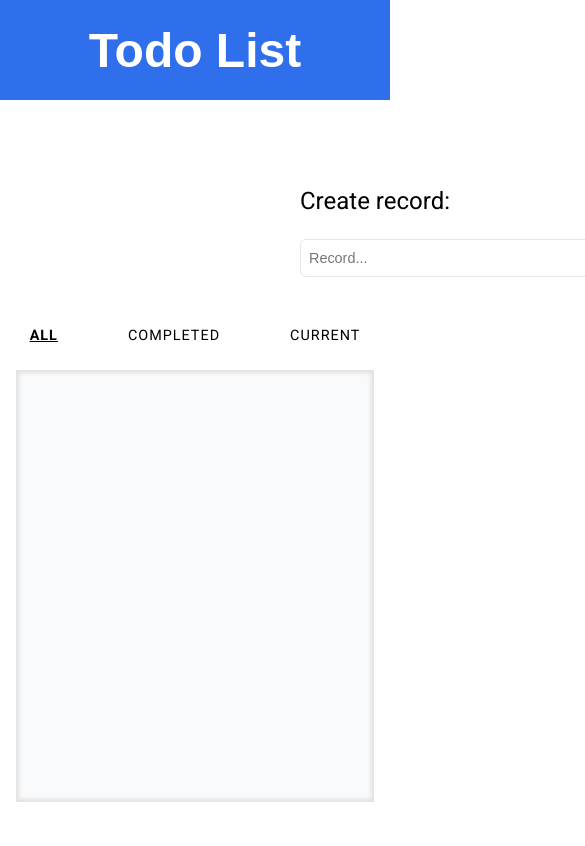
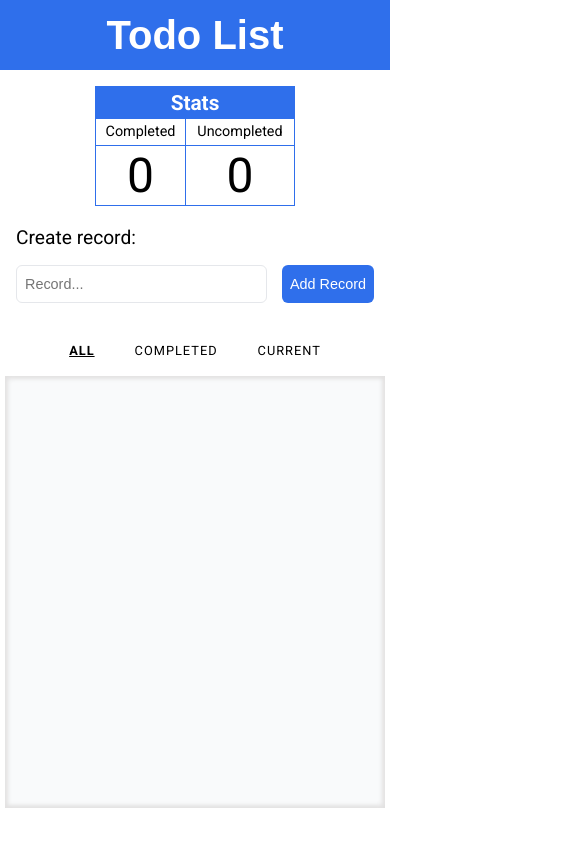
Before and after one commit to HeiPavel/todo_list_test, a Next.js app: page / in a window 390 px wide. Shown: the top 846 px of the page, 585 px wide, since content can reach past the window. Built offline with nearby package versions, Linux system fonts and the light colour scheme; a web font is replaced by a local one.

Commit message:
Add tablet and mobile design

```diff
--- a/app/[[...term]]/filter.module.scss
+++ b/app/[[...term]]/filter.module.scss
@@ -2,16 +2,27 @@
 @import '../styles/mixins';
 
 .records_container {
+  position: relative;
   padding-inline: 1rem;
   flex-grow: 1;
   @include flex(center);
   .records_list {
     flex: 0 1 600px;
     padding: 1rem;
-    max-height: 400px;
+    height: 400px;
     overflow-y: auto;
     background: $gray-records-bg-color;
     box-shadow: inset 3px 3px 4px #e2e1e1,
             inset -3px -3px 4px #e2e1e1;
   }
 }
+
+@media only screen and (max-width: 480px) {
+  .records_container {
+    padding-inline: 0.3rem;
+    min-height: 500px;
+    .records_list {
+      padding: 1rem 0.4rem;
+    }
+  }
+}
--- a/app/components/FilterLinks/links.module.scss
+++ b/app/components/FilterLinks/links.module.scss
@@ -26,3 +26,14 @@
     }
   }
 }
+
+@media only screen and (max-width: 480px) {
+  .nav {
+    height: 50px;
+    gap: 40px;
+    flex-shrink: 0;
+    a {
+      font-size: 0.8rem;
+    }
+  }
+}
--- a/app/components/Header/header.module.scss
+++ b/app/components/Header/header.module.scss
@@ -11,3 +11,12 @@
     font-size: 3rem;
   }
 }
+
+@media only screen and (max-width: 480px) {
+  .header {
+    height: 70px;
+    h1 {
+      font-size: 2.5rem;
+    }
+  }
+}
--- a/app/components/Note/note.module.scss
+++ b/app/components/Note/note.module.scss
@@ -57,10 +57,36 @@
   border-bottom: none;
 }
 
-.note:hover .note_icon svg {
-  color: $main-blue-color;
+@media (hover: hover) {
+  .note:hover .note_icon svg {
+    color: $main-blue-color;
+  }
+
+  .icon:hover {
+    background-color: $close-icon-hover-bg-color;
+  }
 }
 
-.icon:hover {
-  background-color: $close-icon-hover-bg-color;
+@media only screen and (max-width: 480px) {
+  .note {
+    padding-inline: 0.3rem 0.5rem;
+    gap: 0.7rem;
+    .text {
+      .title_container {
+        font-size: 0.9rem;
+        gap: 0.5rem;
+        .note_icon {
+          @include size(1.7rem, 1.7rem);
+        }
+      }
+      .status {
+        padding: 0.25rem;
+        font-size: 0.7rem;
+      }
+    }
+    .icon {
+      padding: 0.2rem;
+      @include size(1rem, 1rem);
+    }
+  }
 }
--- a/app/components/RecordForm/form.module.scss
+++ b/app/components/RecordForm/form.module.scss
@@ -63,3 +63,42 @@
     cursor: pointer;
   }
 }
+
+@media only screen and (max-width: 1200px) {
+  .form {
+    padding-top: 1rem;
+    height: unset;
+    @include flex(normal, center, column-reverse);
+    gap: 20px;
+    .label_container {
+      align-self: unset;
+      justify-self: unset;
+    }
+  }
+}
+
+@media only screen and (max-width: 768px) {
+  .form {
+    .label_container {
+      width: 450px;
+    }
+  }
+}
+
+@media only screen and (max-width: 480px) {
+  .form {
+    padding-inline: 1rem;
+    .label_container {
+      width: 100%;
+      label {
+        font-size: 1.2rem;
+        padding-bottom: 0.5rem;
+      }
+    }
+    button {
+      font-size: 0.9rem;
+      padding-inline: 0.5rem;
+      cursor: pointer;
+    }
+  }
+}
--- a/app/components/Stats/stats.module.scss
+++ b/app/components/Stats/stats.module.scss
@@ -30,3 +30,9 @@
     }
   }
 }
+
+@media only screen and (max-width: 1200px) {
+  .table {
+    align-self: unset;
+  }
+}
```
